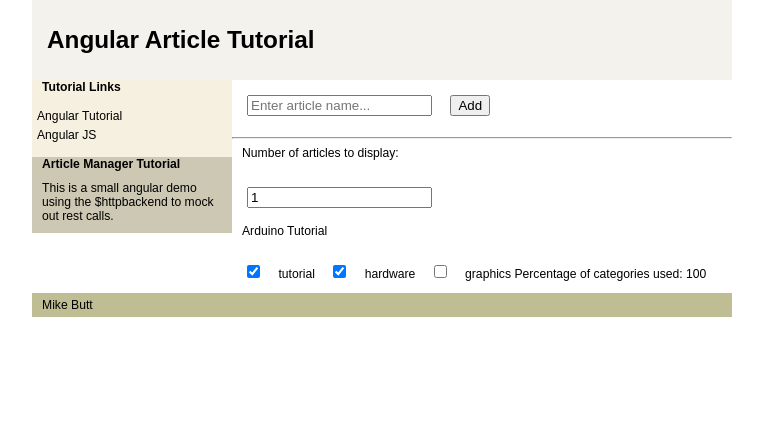
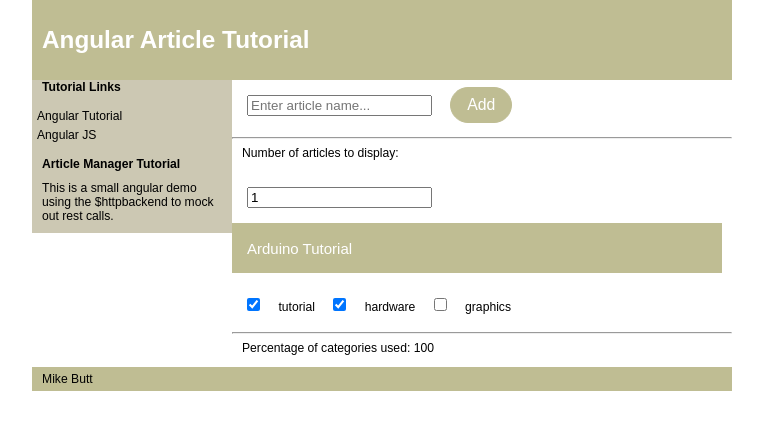
Before and after one commit to m1ckr1sk/Angular-Hello-World, a plain HTML site: page index.html in a window 1280 px wide. Shown: the whole page, without its empty margins (258-1021 px from the left). Drawn offline with nearby package versions, Linux system fonts and the light colour scheme.

Commit message:
Updated style

```diff
--- a/index.html
+++ b/index.html
@@ -9,7 +9,7 @@
 <body ng-controller="articleCtrl">
   <div id="container">
     <div id="header">
-      <h1><a href="http://www.free-css.com/free-css-layouts.php">Angular Article Tutorial</a></h1>
+      <h1>Angular Article Tutorial</h1>
     </div>
     <div id="wrapper">
       <div id="content">
@@ -21,14 +21,19 @@
           <input type="text" ng-model="numArticles" />
 
         <div ng-repeat="article in articles | limitTo:numArticles">
+          <div id="article">
           <p>{{article.title}}</p>
+          </div>
+          <div id="categories">
           <label ng-repeat="category in categories">
         <input type="checkbox"
           ng-checked="containsCategory(article, category)"
           ng-click="toggleCategory(article, category)" />
         {{category}}
       </label>
-          <span>Percentage of categories used: {{categoryPercentage}}</span>
+      </div>
+      <hr />
+          <p>Percentage of categories used: {{categoryPercentage}}</p>
         </div>
       </div>
     </div>
--- a/styles.css
+++ b/styles.css
@@ -2,12 +2,26 @@ html,body{margin:0;padding:0}
 body{font: 76% arial,sans-serif;text-align:center}
 p{margin:0 10px 10px}
 a{padding:5px; text-decoration:none; color:#000000;}
-div#header{background-color:#F3F2ED;}
-div#header h1{height:80px;line-height:80px;margin:0;padding-left:10px;}
+button{border-radius: 25px;
+    background-color: #BFBD93;
+    border: 1px solid #BFBD93;
+    color: #ffffff;
+    font-size: 1.3em;
+    padding: 0.5em 1em;}
+div#header{background-color:#BFBD93;}
+div#header h1{height:80px;line-height:80px;margin:0;padding-left:10px;color: #ffffff}
 div#container{text-align:left}
 div#content p{line-height:1.4}
 div#content input{padding-left:2px;margin:15px}
-div#navigation{background:#F6F0E0;}
+div#article p{ font-size: 15px;
+    color: #ffffff;
+    background-color: #BFBD93;
+    height: 30px;
+    margin-left: 0;
+    padding-left: 15px;
+    padding-top: 15px;
+    padding-bottom: 5px;}
+div#navigation{background:#CCC8B3;}
 div#navigation ul{margin:15px 0; padding:0; list-style-type:none;}
 div#navigation li{margin-bottom:5px;}
 div#extra{background:#CCC8B3;}
```
Also changed, not shown: 1 other file.
